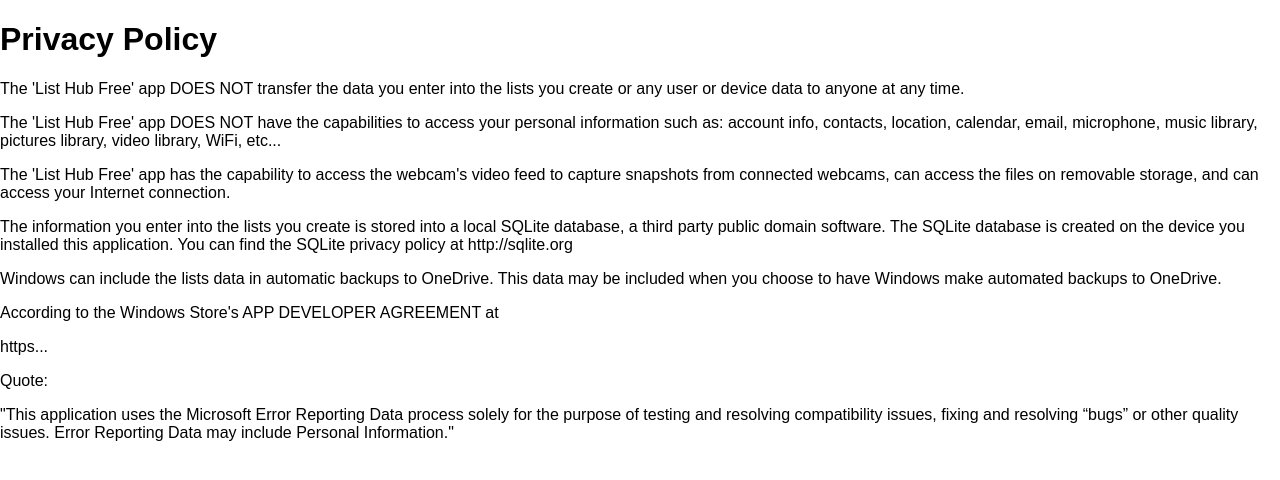
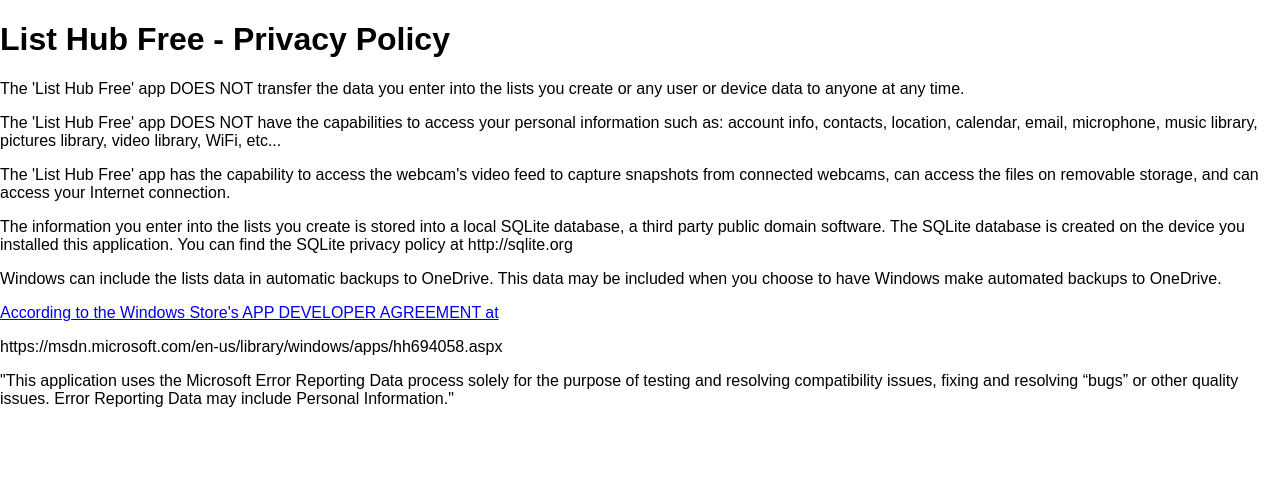
Before and after one commit to MarianaM17/LHWebApp1, a plain HTML site: page index.html in a window 1280 px wide. Drawn offline with Linux system fonts and the light colour scheme.

Commit message:
Update index.html

```diff
--- a/index.html
+++ b/index.html
@@ -5,12 +5,12 @@
   <meta charset="UTF-8">
   <meta name="viewport" content="width=device-width, initial-scale=1.0">
   <link rel="stylesheet" href="styles.css">
-  <title>Privacy Policy</title>
+  <title>List Hub Free - Privacy Policy</title>
 </head>
 
 <body>
 
-    <h1>Privacy Policy</h1>
+    <h1>List Hub Free - Privacy Policy</h1>
 
 <p>The 'List Hub Free' app DOES NOT transfer the data you enter into the lists you create or any user or device data to anyone at any time.
 </p>
@@ -31,16 +31,12 @@
   Windows can include the lists data in automatic backups to OneDrive. This data may be included when you choose to have Windows make automated backups to OneDrive.
 </p>
 
-<p>
-  According to the Windows Store's APP DEVELOPER AGREEMENT at
-</p>
+  <p>
+  <a href="https://msdn.microsoft.com/en-us/library/windows/apps/hh694058.aspx">According to the Windows Store's APP DEVELOPER AGREEMENT at</a>
+  </p>
 
 <p>
-  https...
-</p>
-
-<p>
-  Quote:
+  https://msdn.microsoft.com/en-us/library/windows/apps/hh694058.aspx
 </p>
 
 <p>
```
